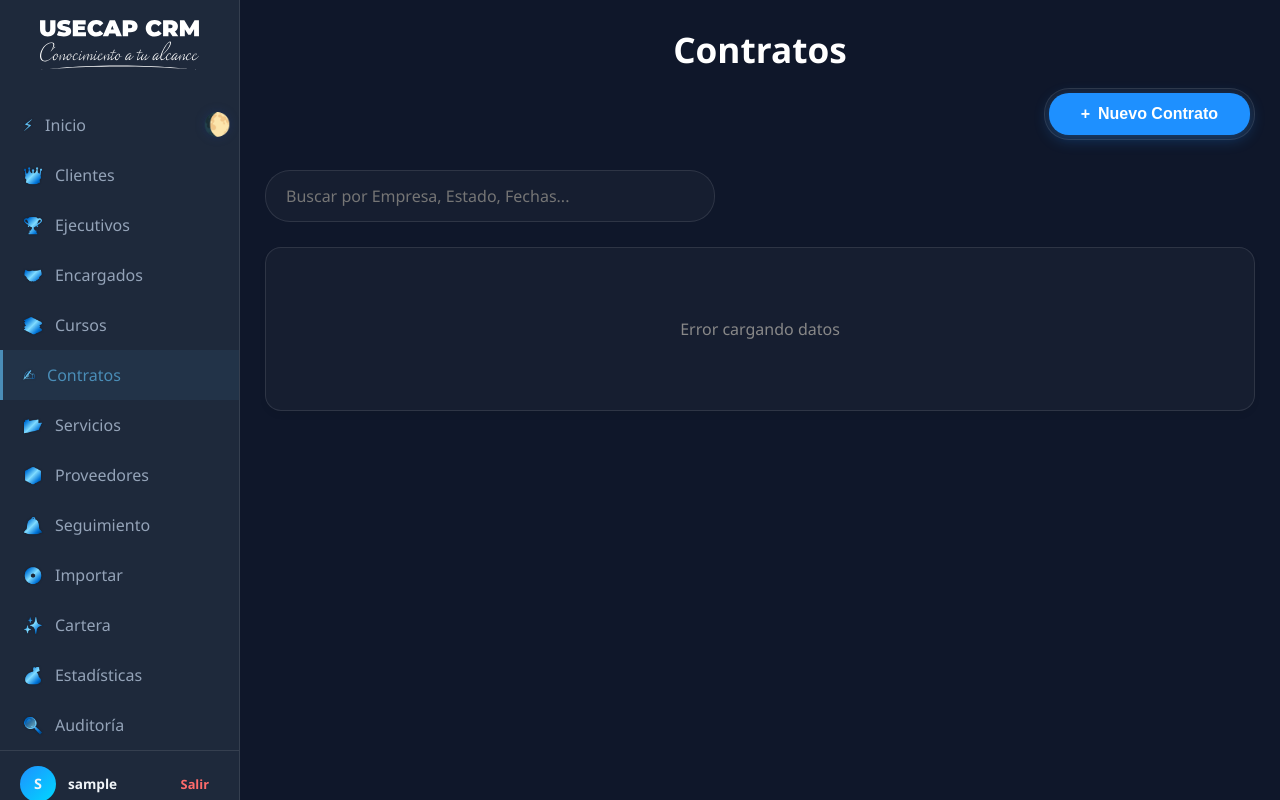
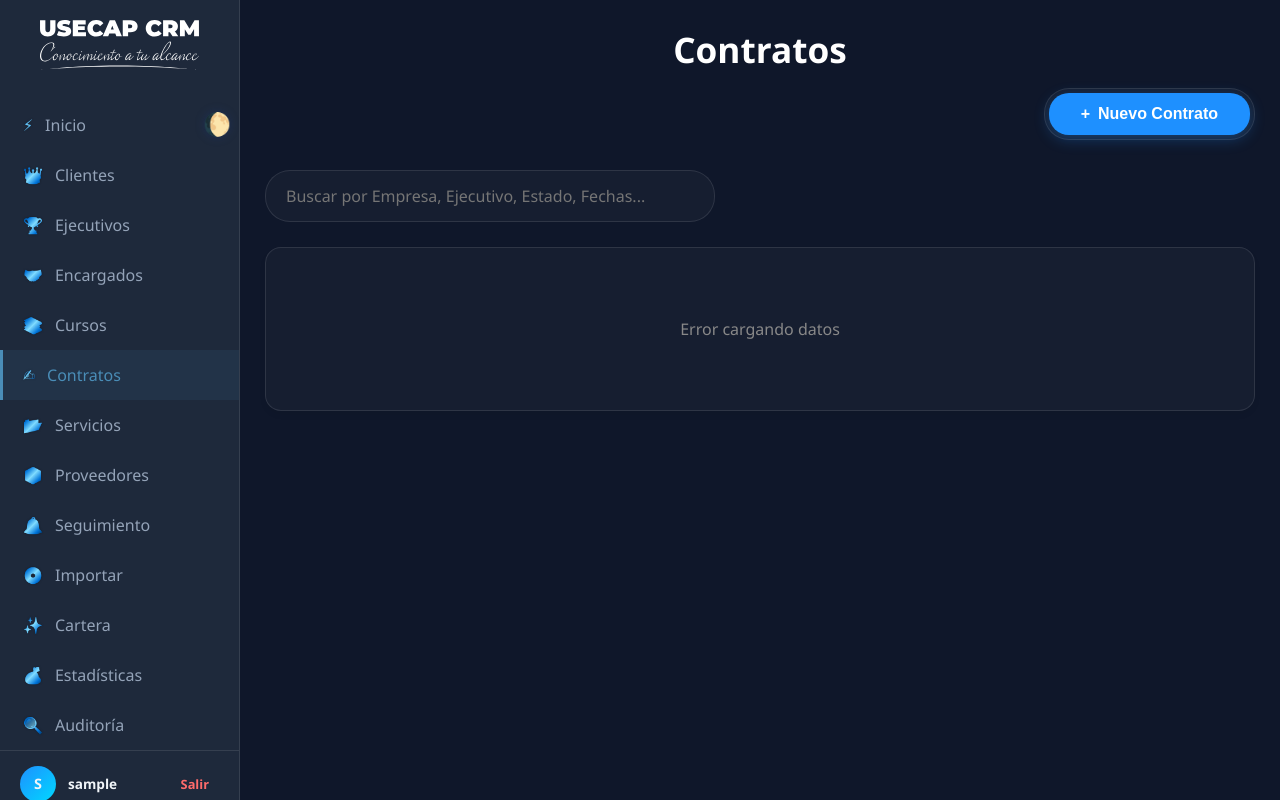
Before and after one commit to Usecap-Cloud/CRM, a Django app: page /api/contratos-page/ in a window 1280 px wide. Run offline with Django 5.2, Linux system fonts and the light colour scheme; the visitor is signed in with stand-in values (Sample User, id 1); data that the repository does not hold is empty; parts of the project's set-up code (start-up, migrations or seed data) failed here and were passed over.

Commit message:
UI: Agregado Ejecutivo a la busqueda de contratos

```diff
--- a/backend/templates/contratos.html
+++ b/backend/templates/contratos.html
@@ -135,7 +135,7 @@
     <div id="alert" class="alert" style="display: none; padding: 15px; border-radius: 8px; margin-bottom: 20px;"></div>
 
     <div class="search-container">
-        <input type="text" id="search-input" class="search-input" placeholder="Buscar por Empresa, Estado, Fechas..." onkeyup="filterTable('search-input', 'contratos-table')">
+        <input type="text" id="search-input" class="search-input" placeholder="Buscar por Empresa, Ejecutivo, Estado, Fechas..." onkeyup="filterTable('search-input', 'contratos-table')">
     </div>
 
     <div class="card">
@@ -372,7 +372,10 @@
                             <div style="margin-bottom: 5px;">
                                 <span class="td-main">${clean(c.empresa_nombre || c.empresa)}</span>
                             </div>
-                            <span class="status-badge ${tipoClass}">${clean(c.tipo_registro)}</span>
+                            <div style="display: flex; flex-direction: column; gap: 4px; align-items: flex-start;">
+                                <span class="status-badge ${tipoClass}">${clean(c.tipo_registro)}</span>
+                                <span style="font-size: 0.7rem; color: #888; font-weight: 600;">Ej: ${clean(c.ejecutivo_nombre)}</span>
+                            </div>
                         </td>
                         <td>
                             <span class="status-badge ${estadoClass}">${cap(clean(c.estado))}</span>
```
